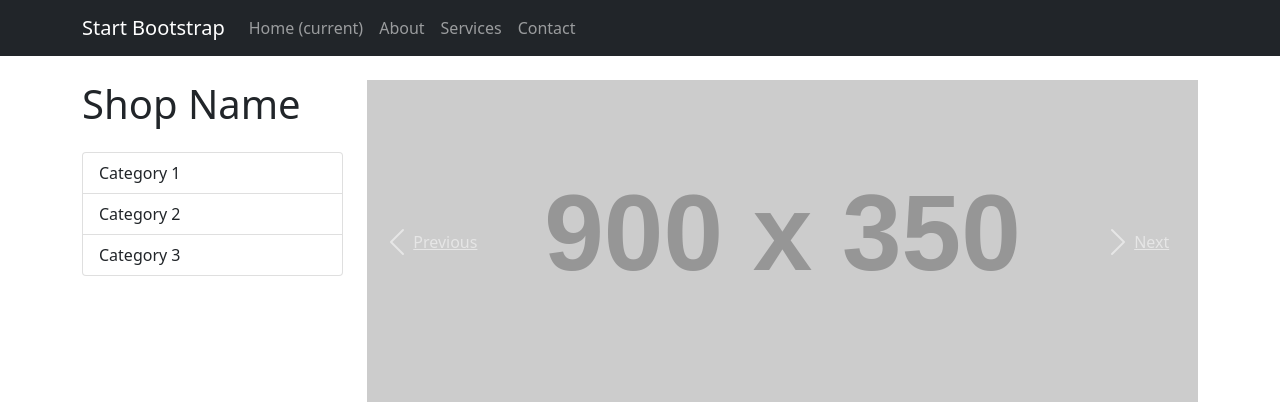
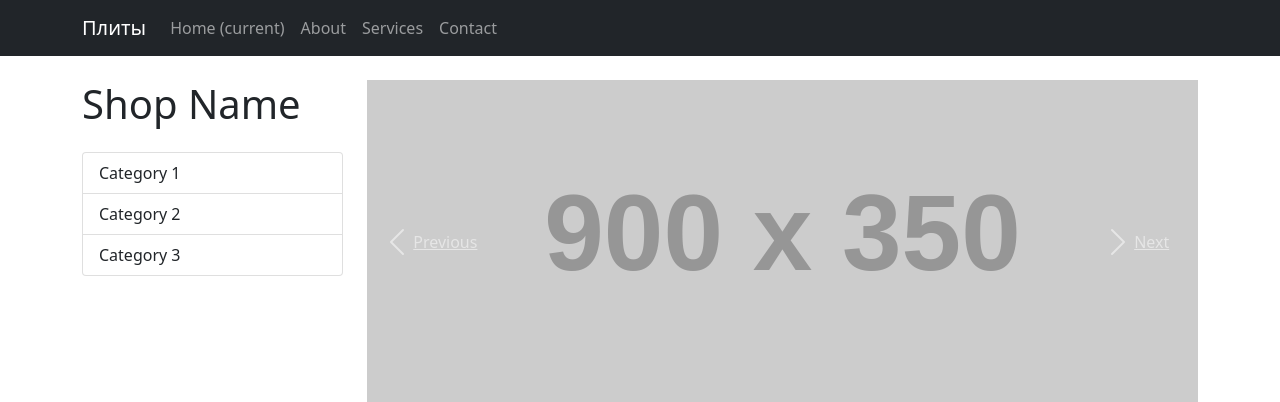
Before and after one commit to K-s2/online-shop, a Django app: template mainapp/templates/base.html in a window 1280 px wide. Shown: the top 402 px of the page. Run offline with Django 3.2, Linux system fonts and the light colour scheme; the template is opened without the code that fills it, so the values that code supplies are empty; grey boxes labelled with a size stand in for pictures from a placeholder-image service; some libraries are stand-ins or nearby versions.

Commit message:
Update base.html

```diff
--- a/mainapp/templates/base.html
+++ b/mainapp/templates/base.html
@@ -27,7 +27,7 @@ body {
   <!-- Navigation -->
   <nav class="navbar navbar-expand-lg navbar-dark bg-dark fixed-top">
     <div class="container">
-      <a class="navbar-brand" href="#">Start Bootstrap</a>
+      <a class="navbar-brand" href="#">Плиты</a>
       <button class="navbar-toggler" type="button" data-toggle="collapse" data-target="#navbarResponsive" aria-controls="navbarResponsive" aria-expanded="false" aria-label="Toggle navigation">
         <span class="navbar-toggler-icon"></span>
       </button>
@@ -70,7 +70,7 @@ body {
       <!-- /.col-lg-3 -->
 
       <div class="col-lg-9">
-
+        {% block content %}
         <div id="carouselExampleIndicators" class="carousel slide my-4" data-ride="carousel">
           <ol class="carousel-indicators">
             <li data-target="#carouselExampleIndicators" data-slide-to="0" class="active"></li>
@@ -198,7 +198,7 @@ body {
 
         </div>
         <!-- /.row -->
-
+      {% endblock content %}
       </div>
       <!-- /.col-lg-9 -->
 
```
